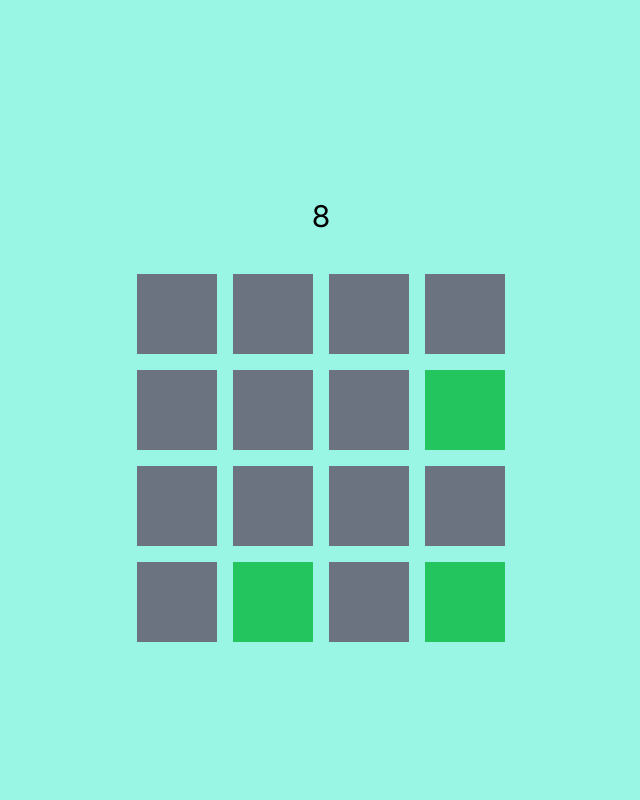
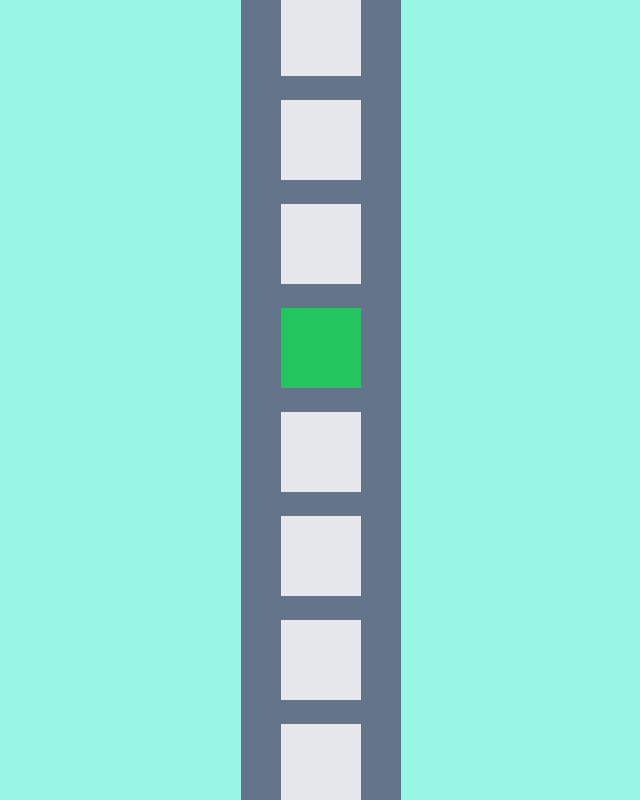
Before and after one commit to elseti/Griddy-Web-Game, a Next.js app in the folder griddy-game/: page / in a window 1280 px wide. Both pictures are taken after a click on the button "Click to continue". Shown: the top 800 px of the page, without its empty margins (319-959 px from the left). Built offline with nearby package versions, Linux system fonts and the light colour scheme.

Commit message:
feat: implemented game logic loop

```diff
--- a/griddy-game/src/app/GriddyGame.js
+++ b/griddy-game/src/app/GriddyGame.js
@@ -4,19 +4,21 @@ import { useEffect, useState } from "react";
 import { createGridArray } from "@/utils/GameLogic";
 
 export default function GriddyGame(props){
-    const [gridArray, setGridArray] = useState(null);
-    const [inputArray, setInputArray] = useState(null);
+    const [answerArray, setAnswerArray] = useState([]);
+    const [inputArray, setInputArray] = useState([]);
     const [isTimerDone, setTimerDone] = useState(false);
-    const [timerValue, setTimerValue] = useState(10);
+    const [timerValue, setTimerValue] = useState(5);
 
     const gridNo = props.gridNo;
     const greenSquareNo = props.greenSquareNo;
+    const divGridStyle = `grid grid-cols-${gridNo} gap-6`
 
+    // create answer grid
     useEffect(() => {
         createGrid(gridNo, greenSquareNo);
     }, []);
 
-    // Timer countdown
+    // timer countdown
     useEffect(() => {
         if(timerValue > 0){
             const interval = setInterval(() => {
@@ -29,19 +31,46 @@ export default function GriddyGame(props){
         }
     }, [timerValue]);
 
-    const createGrid = async(e) => {
-        let grid = createGridArray(gridNo, greenSquareNo);
-        let divArray = [];
-        for(let i = 0; i < grid.length; i++){
-            if(grid[i] === 1){
-                divArray.push(<div className="bg-green-500 p-10"/>);
+
+    // creates answerArray
+    const createGrid = async() => {
+        let answer = createGridArray(gridNo, greenSquareNo);
+        let input = Array(answer.length).fill(0);
+        await setAnswerArray(answer);
+        await setInputArray(input);
+    };
+
+    // adds to inputArray
+    const addToInputArray = async(gridIndex) => {
+        let newInputArray = [...inputArray];
+        newInputArray[gridIndex] = 1;
+        await setInputArray(newInputArray);
+        console.log(inputArray)
+    };
+
+    // delete in input array
+    const deleteInInputArray = async(gridIndex) => {
+        let newInputArray = [...inputArray];
+        newInputArray[gridIndex] = 0;
+        await setInputArray(newInputArray);
+        console.log(inputArray)
     }
-            else{
-                divArray.push(<div className="bg-gray-500 p-10"/>);
+
+    // check answer
+    const checkAnswer = async() => {
+        console.log("input: " + inputArray);
+        console.log("answer: " + answerArray);
+
+        for(let i = 0; i < inputArray.length; i++){
+            if(inputArray[i] !== answerArray[i]){
+                console.log("wrong");
+                return false
             }
         }
-        await setGridArray(divArray);
-    };
+        console.log("right");
+        return true;
+    }
+
 
     return (
         <>
@@ -49,13 +78,20 @@ export default function GriddyGame(props){
                 <div className="text-3xl p-10">
                     <p>{timerValue}</p>
                 </div>
-                <div className="grid grid-cols-4 gap-4">
+                <div className="bg-slate-500 p-10 rounded-xl">
+                    <div className={divGridStyle}>
                         {!isTimerDone ? (
-                    gridArray !== null ? (
-                        gridArray.map((box, index) => (
+                            answerArray !== null ? (
+                                answerArray.map((box, index) => (
+                                    box === 1 ? (
                                         <div key={index}>
-                                {box}
+                                            <div className="bg-green-500 p-10"/>
                                         </div>
+                                    ) : (
+                                        <div key={index}>
+                                            <div className="bg-gray-200 p-10"/>
+                                        </div>
+                                    )
                                 ))
                             ) : (
                                 <div className="flex flex-col justify-center bg-teal-200 text-black items-center h-screen">
@@ -63,11 +99,13 @@ export default function GriddyGame(props){
                                 </div>
                             )
                         ) : (
-                    gridArray !== null ? (
-                        gridArray.map((box, index) => (
-                            <div key={index}>
-                                <div className="bg-gray-300 hover:bg-yellow-300 p-10"/>
-                            </div>
+                            inputArray !== null ? (
+                                inputArray.map((box, index) => (
+                                    box === 1 ? (
+                                        <button key={index} onClick={() => deleteInInputArray(index)} className="bg-green-500 hover:bg-green-600 p-10"/>
+                                    ) : (
+                                        <button key={index} onClick={() => addToInputArray(index)} className="bg-gray-200 hover:bg-gray-300 p-10"/>
+                                    )
                                 ))
                             ) : (
                                 <>
@@ -77,8 +115,12 @@ export default function GriddyGame(props){
                                 </>
                             )
                         )}
+                    </div>
+                </div>
 
-                </div>
+                <button onClick={() => checkAnswer()} className="bg-teal-400 hover:bg-teal-500 text-black py-5 px-20 mt-10 text-3xl rounded-xl">
+                    Submit
+                </button>
             </div>
         </>
     );
--- a/griddy-game/src/utils/GameLogic.js
+++ b/griddy-game/src/utils/GameLogic.js
@@ -8,9 +8,15 @@ export function createGridArray(gridNo, greenSquareNo){
         return null;
     }
     for(let i = 0; i < greenSquareNo; i++){
-        let randomNum =  Math.floor(Math.random() * arrayLength);
-        randomGreenSquares.push(randomNum);
-        // console.log(randomNum);
+        // check so that there are no duplicates
+        while(true){
+            let randomNum = Math.floor(Math.random() * arrayLength);
+            if(!randomGreenSquares.includes(randomNum)){
+                randomGreenSquares.push(randomNum);
+                break;
+            }
+        }
+
     }
     console.log(randomGreenSquares);
     for(let i = 0; i < greenSquareNo; i++){
```
Lines whose indentation alone changed are shown as unchanged.
